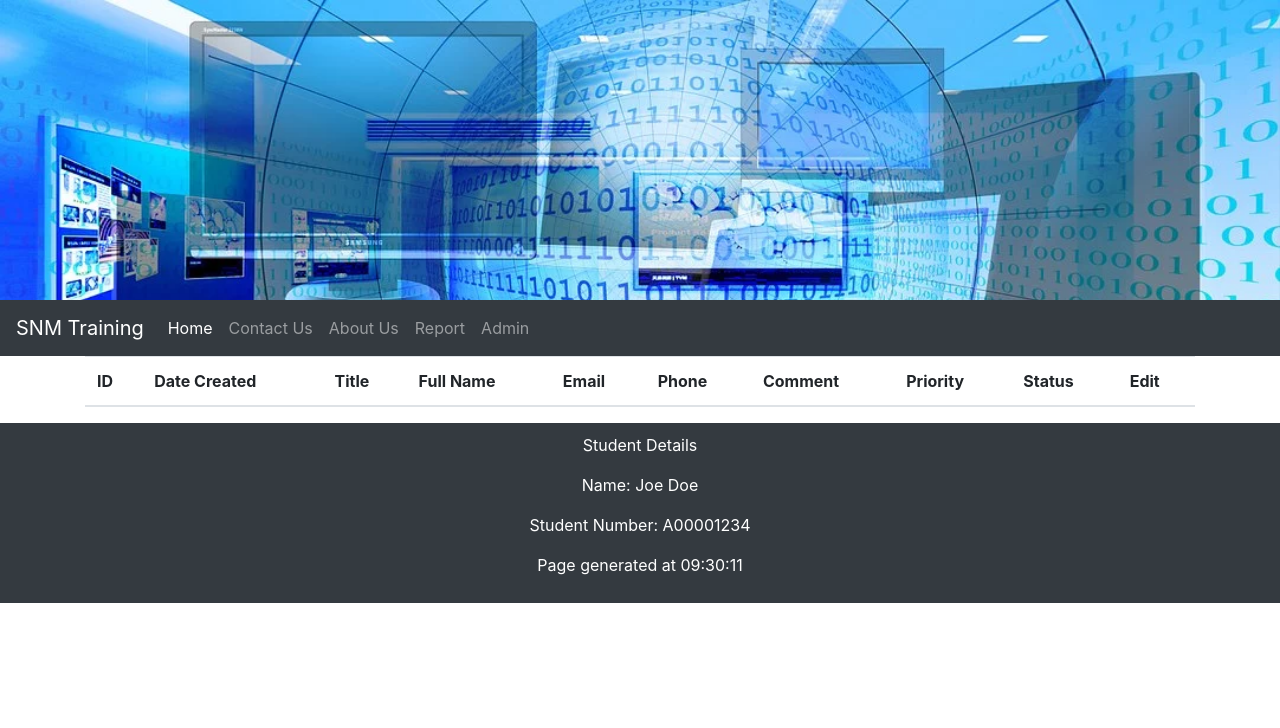
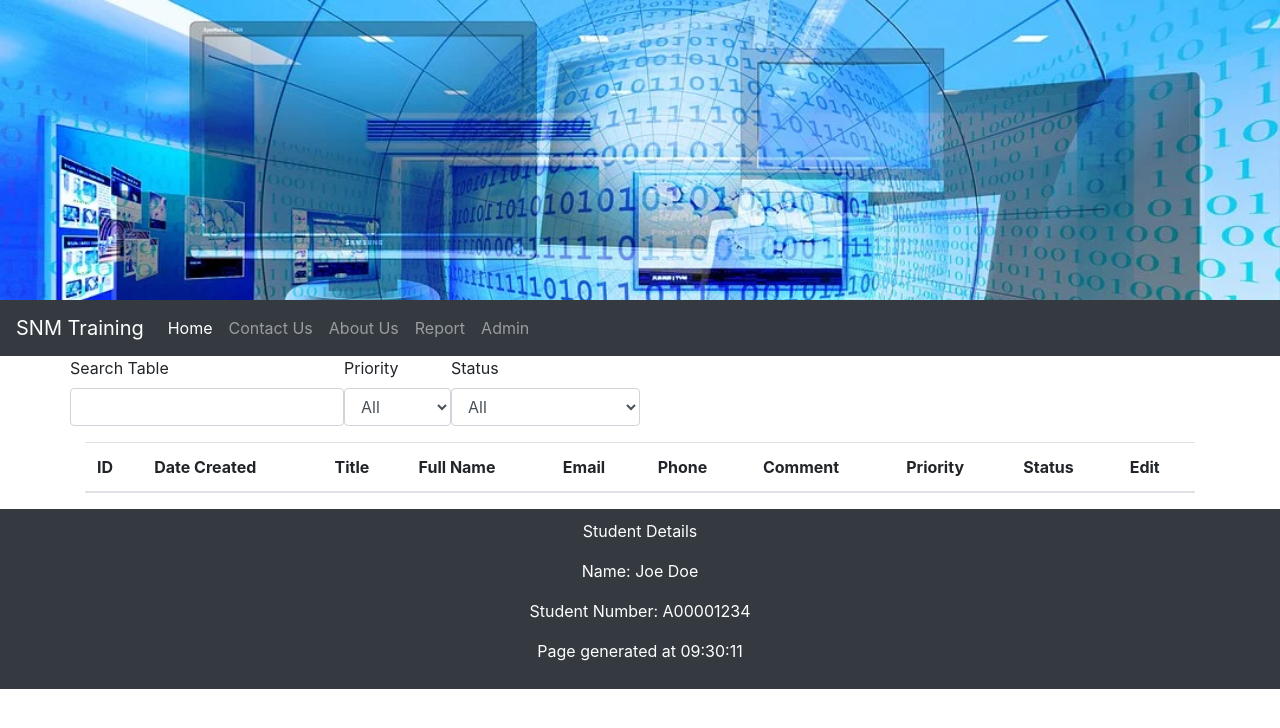
Before and after one commit to a00277712/SNM-Training, a CodeIgniter app: page /snm-training/index.php/admin in a window 1280 px wide. Shown: the top 728 px of the page. Run offline with CodeIgniter, Linux system fonts and the light colour scheme; data that the repository does not hold is empty; some libraries are stand-ins or nearby versions.

Commit message:
Start of filters on admin page

```diff
--- a/application/views/admin/index.php
+++ b/application/views/admin/index.php
@@ -1,7 +1,34 @@
 <section class="container">
     <div class="row">
         <div class="col-12">
-<table class='table table-striped'>
+            <div class="row">
+                <div class="form-group">
+                    <label for="search">Search Table</label>
+                    <input type="text" name="search" class="form-control" id="search" onkeyup="search()">
+                </div>
+
+                <div class="form-group">
+                    <label for="priority">Priority</label>
+                    <select type="text" name="priority" class="form-control" id="priority" onchange="filterPriority()">
+                        <option value=''>All</option>
+                        <option value='High'>High</option>
+                        <option value='Medium'>Medium</option>
+                        <option value='Low'>Low</option>
+                    </select>
+                </div>
+
+                <div class="form-group">
+                    <label for="status">Status</label>
+                    <select type="text" name="status" class="form-control" id="status" onchange="filterStatus()">
+                        <option value=''>All</option>
+                        <option value='Open'>Open</option>
+                        <option value='In Progress'>In Progress</option>
+                        <option value='Awaiting Feedback'>Awaiting Feedback</option>
+                        <option value='Closed'>Closed</option>
+                    </select>
+                </div>
+            </div>
+            <table id="feedbackTable" class='table table-striped'>
                 <thead>
                     <tr>
                         <th>ID</th>
@@ -22,7 +49,7 @@
                     echo '<tr><td>' . $row['Id'] . '</td><td>' .
                     $row['DateCreated'] . '</td><td>'.$row['Title'] . '</td><td>'. $row['FullName'] .
                     '</td><td>'.$row['Email'] . '</td><td>'.$row['Phone'] . '</td><td>' . $row['UserComment'] .
-        '</td><td>'.$row['Priority'] . '</td><td>'.$row['IssueStatus'] . '</td><td><a href="' . site_url('/admin/edit') . '/' . $row['Id'] .'">Edit</a></tr>';
+                    '</td><td class="Priority">'.$row['Priority'] . '</td><td class="Status">'.$row['IssueStatus'] . '</td><td><a href="' . site_url('/admin/edit') . '/' . $row['Id'] .'">Edit</a></tr>';
                 }
                 ?>
                 </tbody>
@@ -30,3 +57,77 @@
         </div>
     </div>
 </section>
+
+<script>
+    function search() {
+        // Declare variables
+        var input, filter, table, tr, td, i, txtValue;
+        input = document.getElementById("search");
+        filter = input.value.toUpperCase();
+        table = document.getElementById("feedbackTable");
+        tr = table.getElementsByTagName("tr");
+
+        // Loop through all table rows, and hide those who don't match the search query
+        for (i = 0; i < tr.length; i++) {
+            tds = tr[i].getElementsByTagName("td");
+            found = false;
+            for (j = 0; j < tds.length; j++) {
+                td = tds[j];
+                if (!found) {
+                txtValue = td.textContent || td.innerText;
+                if (txtValue.toUpperCase().indexOf(filter) > -1) {
+                    tr[i].style.display = "";
+                    found = true;
+                } else {
+                    tr[i].style.display = "none";
+                }
+                }
+            }
+        }
+    }
+
+    function filterStatus() {
+        // Declare variables
+        var input, filter, table, tr, td, i, txtValue;
+        input = document.getElementById("status");
+        filter = input.value.toUpperCase();
+        table = document.getElementById("feedbackTable");
+        tr = table.getElementsByTagName("tr");
+
+
+        // Loop through all table rows, and hide those who don't match the search query
+        for (i = 0; i < tr.length; i++) {
+            td = tr[i].getElementsByClassName("Status")[0];
+            if (td) {
+                txtValue = td.textContent || td.innerText;
+                if (txtValue.toUpperCase().indexOf(filter) > -1) {
+                    tr[i].style.display = "";
+                } else {
+                    tr[i].style.display = "none";
+                }
+            }
+        }
+    }
+
+    function filterPriority() {
+        // Declare variables
+        var input, filter, table, tr, td, i, txtValue;
+        input = document.getElementById("priority");
+        filter = input.value.toUpperCase();
+        table = document.getElementById("feedbackTable");
+        tr = table.getElementsByTagName("tr");
+
+        // Loop through all table rows, and hide those who don't match the search query
+        for (i = 0; i < tr.length; i++) {
+            td = tr[i].getElementsByClassName("Priority")[0];
+            if (td) {
+                txtValue = td.textContent || td.innerText;
+                if (txtValue.toUpperCase().indexOf(filter) > -1) {
+                    tr[i].style.display = "";
+                } else {
+                    tr[i].style.display = "none";
+                }
+            }
+        }
+    }
+</script>
```
Lines whose indentation alone changed are shown as unchanged.
